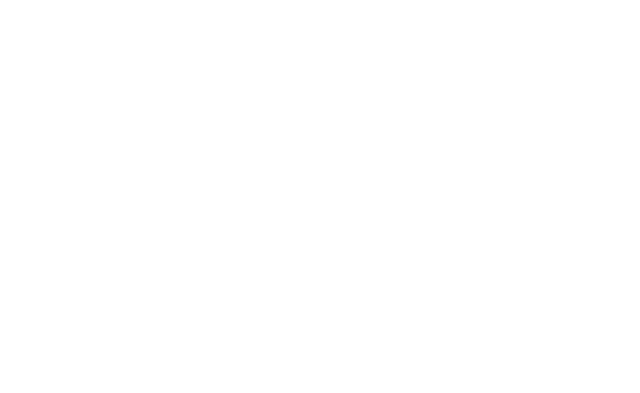
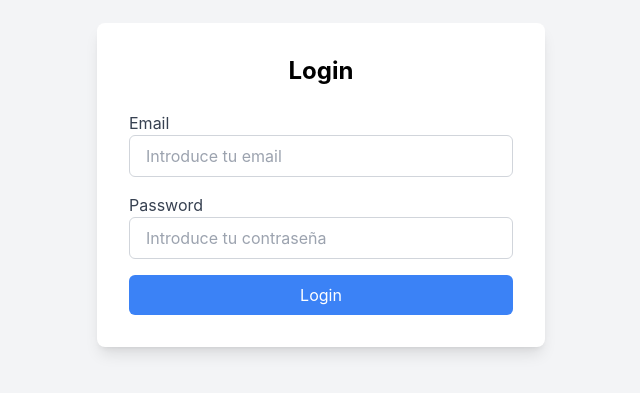
Before and after one commit to davidfdzmorilla/gincana-app, a React (Create React App) app in the folder frontend/: page /login in a window 1280 px wide. Shown: the part 215-608 px from the top of the page, without its empty margins (319-959 px from the left). Built offline with nearby package versions, Linux system fonts and the light colour scheme; no server answers.

Commit message:
Added login component & context user

```diff
--- a/frontend/public/index.html
+++ b/frontend/public/index.html
@@ -24,7 +24,7 @@
       work correctly both with client-side routing and a non-root public URL.
       Learn how to configure a non-root public URL by running `npm run build`.
     -->
-    <title>Gincana Appç</title>
+    <title>Gincana App</title>
   </head>
   <body>
     <noscript>You need to enable JavaScript to run this app.</noscript>
--- a/frontend/src/App.js
+++ b/frontend/src/App.js
@@ -1,10 +1,28 @@
 import './App.css';
+import { BrowserRouter as Router, Route, Routes } from 'react-router-dom';
+import Login from './components/Login';
+import Ranking from './components/Ranking';
+import ProtectedRoute from './components/ProtectedRoute';
+import UserProvider from './context/UserContext';
 
-function App() {
+const App = () => {
   return (
-    <div className="App">
-    </div>
+    <UserProvider>
+      <Router>
+        <Routes>
+          <Route path="/login" element={<Login />} />
+          <Route
+            path="/ranking"
+            element={
+              <ProtectedRoute>
+                <Ranking />
+              </ProtectedRoute>
+            }
+          />
+        </Routes>
+      </Router>
+    </UserProvider>
   );
-}
+};
 
 export default App;
--- /dev/null
+++ b/frontend/src/components/Login.js
@@ -0,0 +1,111 @@
+import { useState, useEffect, useContext } from 'react';
+import { useNavigate } from 'react-router-dom';
+import authService from '../services/authService';
+import { UserContext } from '../context/UserContext';
+
+const Login = () => {
+  const [email, setEmail] = useState('');
+  const [password, setPassword] = useState('');
+  const [error, setError] = useState('');
+  const [validationError, setValidationError] = useState('');
+  const { setUser } = useContext(UserContext);
+  const navigate = useNavigate();
+
+  // Comprobar si el usuario ya está autenticado
+  useEffect(() => {
+    const token = localStorage.getItem('token');
+    if (token) {
+      // Redirigir al usuario a la página de ranking si ya está autenticado
+      navigate('/ranking');
+    }
+  }, [navigate]);  // El hook se ejecuta al montar el componente
+
+  // Función para validar el formato de email
+  const validateEmail = (email) => {
+    const re = /\S+@\S+\.\S+/;
+    return re.test(email);
+  };
+
+  const handleSubmit = async (e) => {
+    e.preventDefault();
+
+    // Validaciones del lado del cliente
+    if (!validateEmail(email)) {
+      setValidationError('El formato del email no es válido.');
+      return;
+    }
+
+    if (password.trim() === '') {
+      setValidationError('La contraseña no puede estar vacía.');
+      return;
+    }
+
+    // Limpiar errores de validación si todo es correcto
+    setValidationError('');
+
+    try {
+      const response = await authService.login({ email, password });
+
+      // Guardar el token en localStorage
+      localStorage.setItem('token', response.token);
+      localStorage.setItem('user', JSON.stringify(response.user));
+
+      // Actualizar el contexto con el usuario autenticado
+      setUser(response.user);
+
+      // Redirigir al usuario a una página protegida
+      navigate('/ranking');
+    } catch (err) {
+      if (err.response && err.response.data) {
+        setError(err.response.data.message || 'Error desconocido');
+      } else {
+        setError('Error al intentar iniciar sesión.');
+      }
+    }
+  };
+
+  return (
+    <div className="flex items-center justify-center min-h-screen bg-gray-100">
+      <div className="bg-white p-8 rounded-lg shadow-lg max-w-md w-full">
+        <h2 className="text-2xl font-bold mb-6 text-center">Login</h2>
+
+        {/* Mostrar mensaje de error general */}
+        {error && <p className="text-red-500 mb-4">{error}</p>}
+
+        {/* Mostrar errores de validación */}
+        {validationError && <p className="text-red-500 mb-4">{validationError}</p>}
+
+        <form onSubmit={handleSubmit}>
+          <div className="mb-4">
+            <label className="block text-gray-700">Email</label>
+            <input
+              type="text"
+              value={email}
+              onChange={(e) => setEmail(e.target.value)}
+              className="w-full px-4 py-2 border border-gray-300 rounded-md"
+              placeholder="Introduce tu email"
+            />
+          </div>
+          <div className="mb-4">
+            <label className="block text-gray-700">Password</label>
+            <input
+              type="password"
+              value={password}
+              onChange={(e) => setPassword(e.target.value)}
+              className="w-full px-4 py-2 border border-gray-300 rounded-md"
+              placeholder="Introduce tu contraseña"
+            />
+          </div>
+          <button
+            type="submit"
+            className="w-full bg-blue-500 text-white py-2 rounded-md hover:bg-blue-600 transition duration-300"
+          >
+            Login
+          </button>
+        </form>
+      </div>
+    </div>
+  );
+};
+
+export default Login;
--- /dev/null
+++ b/frontend/src/components/ProtectedRoute.js
@@ -0,0 +1,10 @@
+import { Navigate } from 'react-router-dom';
+
+const ProtectedRoute = ({ children }) => {
+  const token = localStorage.getItem('token'); // Obtenemos el token del localStorage
+
+  // Si no hay token, redirige al login
+  return token ? children : <Navigate to="/login" />;
+};
+
+export default ProtectedRoute;
--- /dev/null
+++ b/frontend/src/components/Ranking.js
@@ -0,0 +1,43 @@
+import { useState, useEffect, useContext } from 'react';
+import runnerService from '../services/runnerService';
+import { UserContext } from '../context/UserContext';
+
+const Ranking = () => {
+  const { user } = useContext(UserContext);
+  const [ranking, setRanking] = useState([]);
+
+  useEffect(() => {
+    const fetchRanking = async () => {
+      try {
+        const data = await runnerService.getRanking();
+        setRanking(data.corredores); // Asumiendo que los datos están en "corredores"
+      } catch (error) {
+        console.error('Error al obtener el ranking:', error);
+      }
+    };
+
+    fetchRanking();
+  }, []);
+
+  return (
+    <div>
+      <h2>Ranking de Corredores</h2>
+      {user && (
+        <p>Bienvenido, {user.nombre}! (Rol: {user.rol})</p>
+      )}
+      <ul>
+        {ranking.map((runner, index) => (
+          <li key={runner.runner_id}>
+            <strong>{index + 1}. {runner.corredor_nombre}</strong> <br />
+            Equipo: {runner.equipo_nombre} <br />
+            Tiempo Total: {runner.tiempo_total} segundos <br />
+            Total de Vueltas: {runner.total_vueltas} <br />
+            <hr />
+          </li>
+        ))}
+      </ul>
+    </div>
+  );
+};
+
+export default Ranking;
--- /dev/null
+++ b/frontend/src/context/UserContext.js
@@ -0,0 +1,24 @@
+import { createContext, useState, useEffect } from 'react';
+
+// Crear el contexto
+export const UserContext = createContext();
+
+const UserProvider = ({ children }) => {
+  const [user, setUser] = useState(null);
+
+  // Cargar el usuario desde el localStorage al montar la app
+  useEffect(() => {
+    const storedUser = localStorage.getItem('user');
+    if (storedUser) {
+      setUser(JSON.parse(storedUser));
+    }
+  }, []);
+
+  return (
+    <UserContext.Provider value={{ user, setUser }}>
+      {children}
+    </UserContext.Provider>
+  );
+};
+
+export default UserProvider;
--- a/frontend/src/index.css
+++ b/frontend/src/index.css
@@ -1,3 +1,8 @@
+@tailwind base;
+@tailwind components;
+@tailwind utilities;
+
+
 body {
   margin: 0;
   font-family: -apple-system, BlinkMacSystemFont, 'Segoe UI', 'Roboto', 'Oxygen',
--- /dev/null
+++ b/frontend/src/services/authService.js
@@ -0,0 +1,12 @@
+import axios from 'axios';
+
+const API_URL = process.env.REACT_APP_API_URL;
+
+const authService = {
+  login: async (credentials) => {
+    const response = await axios.post(`${API_URL}/auth/login`, credentials);
+    return response.data;
+  }
+};
+
+export default authService;
--- /dev/null
+++ b/frontend/src/services/runnerService.js
@@ -0,0 +1,23 @@
+import axios from 'axios';
+
+const API_URL = process.env.REACT_APP_API_URL; // Usar la URL del backend
+
+const getRanking = async () => {
+  try {
+    const response = await axios.get(`${API_URL}/runners/ranking`, {
+      headers: {
+        Authorization: `Bearer ${localStorage.getItem('token')}`, // Si necesitas autenticación con JWT
+      }
+    });
+    return response.data;
+  } catch (error) {
+    console.error('Error al obtener el ranking:', error);
+    throw error;
+  }
+};
+
+const runnerService = {
+  getRanking
+};
+
+export default runnerService;
--- /dev/null
+++ b/frontend/tailwind.config.js
@@ -0,0 +1,10 @@
+/** @type {import('tailwindcss').Config} */
+module.exports = {
+  content: [
+    "./src/**/*.{js,jsx,ts,tsx}",
+  ],
+  theme: {
+    extend: {},
+  },
+  plugins: [],
+}
```
Also changed, not shown: frontend/package.json (+6 -1 lines), 2 other files (tests, documents, lock files or other folders).
